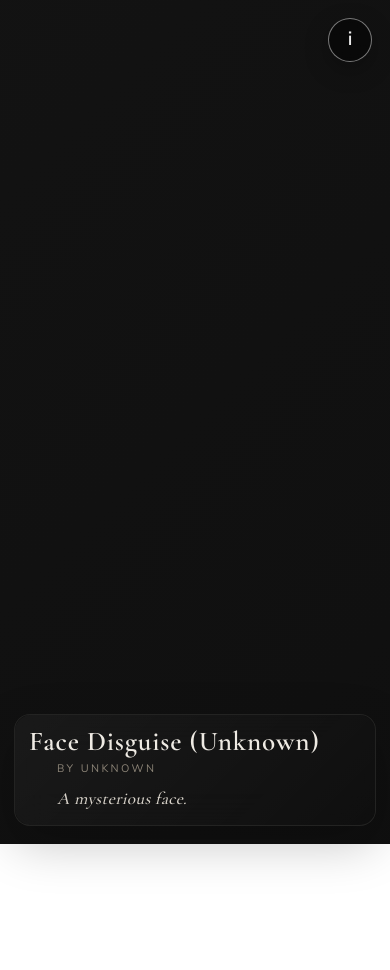
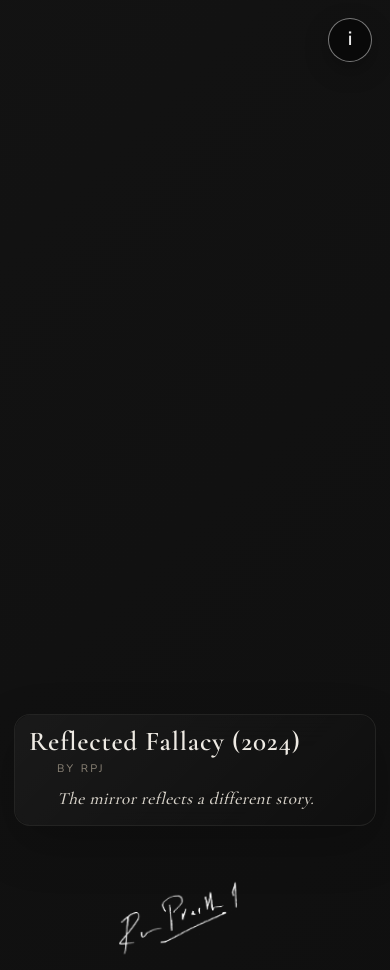
Before and after one commit to rajinipreethajohn/virtual-gallery, a website built with Vite: page index.html in a window 390 px wide. Both pictures are taken after a click on the button "Enter Experience". Before the commit the page ends 844 px from the top, so only its background shows below. Built offline with nearby package versions, Linux system fonts and the light colour scheme.

Commit message:
'Fixed mobile signature to appear'

```diff
--- a/src/main.js
+++ b/src/main.js
@@ -87,11 +87,7 @@ function unlockMobileAudio() {
 
 if (startButton) {
   startButton.addEventListener("click", () => {
-    unlockMobileAudio();
-
-    setTimeout(() => {
-      signature.style.opacity = "1";
-    }, 2000); // fade in 2s after entry
+    unlockMobileAudio(); // fade in 2s after entry
   });
 
   startButton.addEventListener("touchstart", unlockMobileAudio, {
--- a/src/styles/global.css
+++ b/src/styles/global.css
@@ -429,9 +429,12 @@ canvas {
     transform: translateX(-50%);
   }
 
-  /* Hide mobile signature artifact box */
-  .artist-signature {
-    display: none !important;
+  /* Show only the intended loading-screen signature on mobile */
+  #loading-screen .artist-signature {
+    display: block !important;
+    width: 110px !important;
+    margin: 4px auto 12px !important;
+    opacity: 0.88 !important;
   }
 
   /* Hide redundant movement hints */
@@ -439,8 +442,42 @@ canvas {
     display: none;
   }
 
+  #loading-screen {
+    justify-content: flex-start;
+    padding-top: 82px;
+    box-sizing: border-box;
+  }
+
   #loading-screen h1 {
     margin-top: 0;
+    margin-bottom: 6px;
+    font-size: 2rem;
+    line-height: 1.05;
+  }
+
+  #loading-screen h1::after {
+    margin-top: 8px;
+  }
+
+  #loading-screen p {
+    font-size: 0.94rem;
+    line-height: 1.42;
+    margin: 6px 24px;
+  }
+
+  #rotating-line {
+    margin-top: 10px;
+    font-size: 1rem;
+  }
+
+  #loading-bar {
+    margin-top: 16px;
+    width: 240px;
+  }
+
+  #start-button,
+  #enter-gallery {
+    margin-top: 24px;
   }
 
   .info-panel {
```
